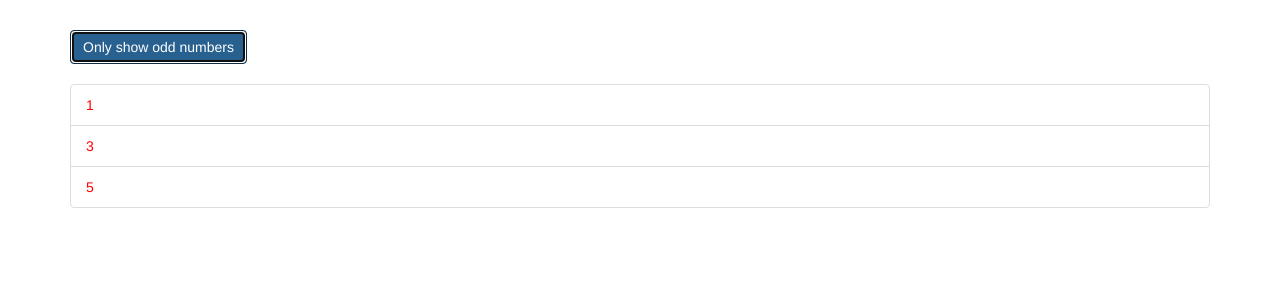
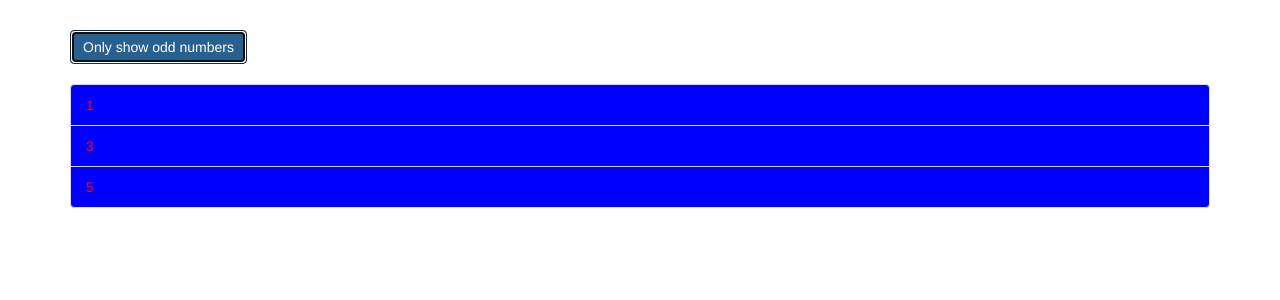
Before and after one commit to Oswaldgerald/Directives, an Angular app: page / in a window 1280 px wide. Both pictures are taken after a click on the button "Only show odd numbers". Shown: the top 300 px of the page. Built offline with nearby package versions, Linux system fonts and the light colour scheme.

Commit message:
Directives

```diff
--- a/src/app/app.component.html
+++ b/src/app/app.component.html
@@ -11,6 +11,7 @@
           <li
             class="list-group-item"
             [ngClass]="{odd: odd % 2 !==0}"
+            [ngStyle]="{backgroundColor: odd % 2 !==0 ? 'blue':'transparent'}"
             *ngFor="let odd of oddNumber">
             {{odd}}
           </li>
@@ -19,6 +20,7 @@
           <li
             class="list-group-item"
             [ngClass]="{odd: even % 2 !==0}"
+            [ngStyle]="{backgroundColor: even % 2 !==0 ? 'blue':'transparent'}"
             *ngFor="let even of evenNumber">
             {{even}}
           </li>
```
